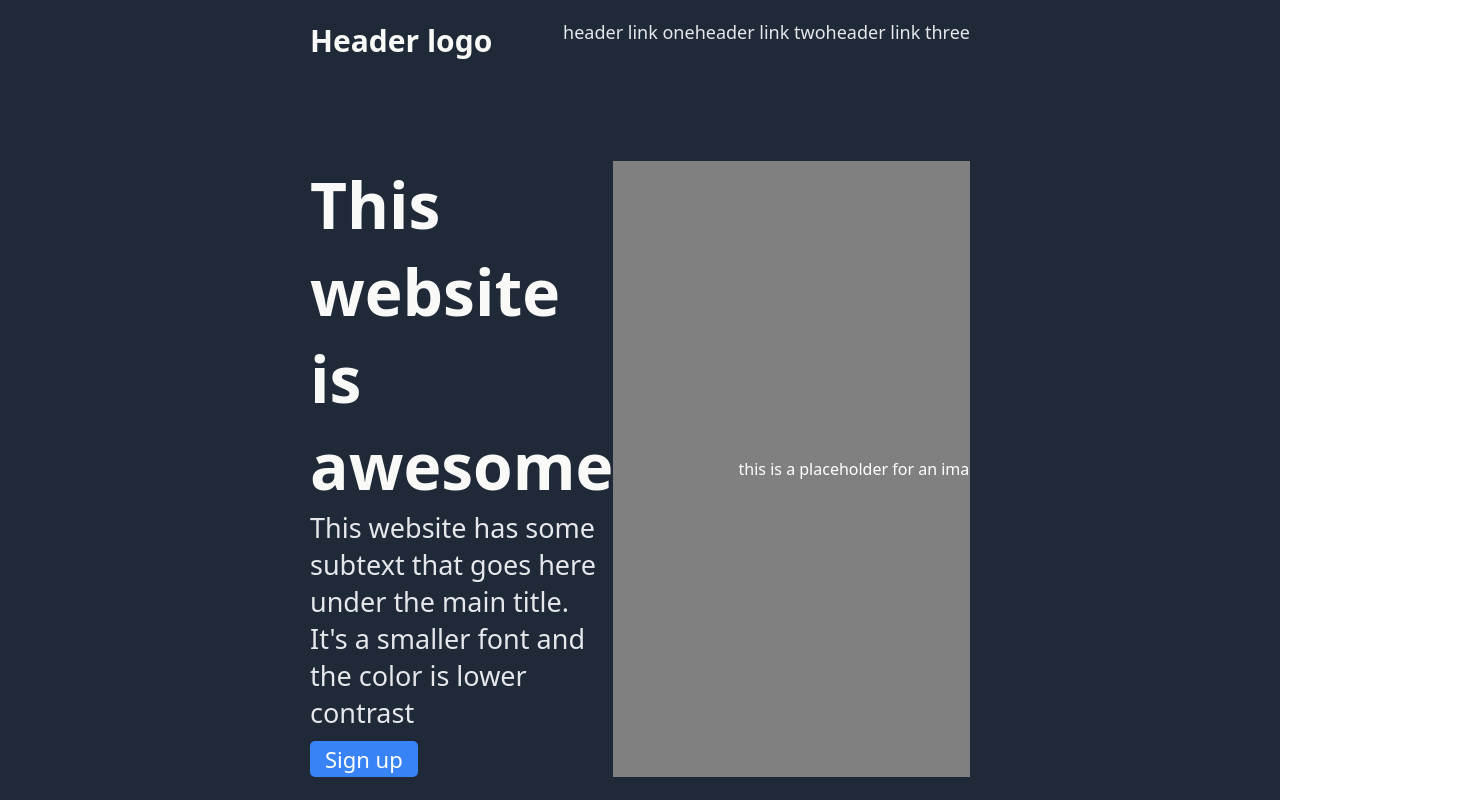
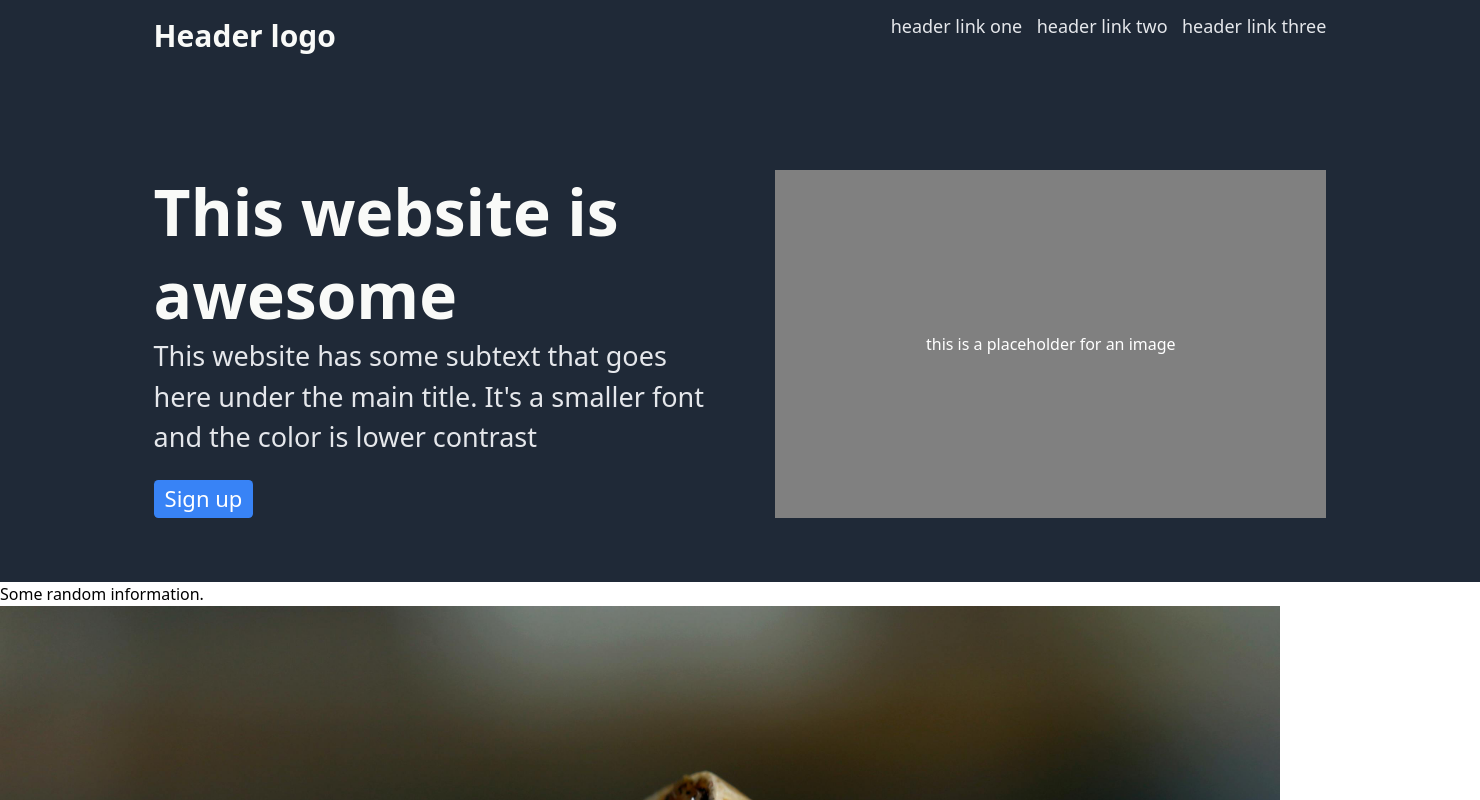
Before and after one commit to raaid3/sample-landing-page, a plain HTML site: page index.html in a window 1280 px wide. Shown: the top 800 px of the page, 1480 px wide, since content can reach past the window. Drawn offline with Linux system fonts and the light colour scheme.

Commit message:
Make improvements branch and improve section-1
Use new CSS skills to improve section-1 of the webpage

```diff
--- a/index.html
+++ b/index.html
@@ -7,21 +7,13 @@
     <link rel="stylesheet" href="style.css">
 </head>
 <body>
-    <!-- <div class="header">
-        <div class="header-logo">Header logo</div>
-        <ul>
-            <li>header link one</li>
-            <li>header link two</li>
-            <li>header link three</li>
-        </ul>
-    </div> -->
 
     <div class="section-1">
 
         <div class="s1-c1">
             <div class="s1-hl">Header logo</div>
 
-            <ul>
+            <ul role="list">
                 <li>header link one</li>
                 <li>header link two</li>
                 <li>header link three</li>
@@ -29,7 +21,7 @@
         </div>
 
         <div class="s1-c2">
-            <div class="s1-c">
+            <div id="s1-text">
                 <div class="s1-h">This website is awesome</div>
                 <div class="s1-st">This website has some subtext that goes here under the main title. It's a smaller font and the color is lower contrast</div>
                 <button class="s1-sb">Sign up</button>
--- /dev/null
+++ b/modern-normalize.css
@@ -0,0 +1,213 @@
+/*! modern-normalize v3.0.1 | MIT License | https://github.com/sindresorhus/modern-normalize */
+
+/*
+Document
+========
+*/
+
+/**
+Use a better box model (opinionated).
+*/
+
+*,
+::before,
+::after {
+	box-sizing: border-box;
+}
+
+html {
+	/* Improve consistency of default fonts in all browsers. (https://github.com/sindresorhus/modern-normalize/issues/3) */
+	font-family:
+		system-ui,
+		'Segoe UI',
+		Roboto,
+		Helvetica,
+		Arial,
+		sans-serif,
+		'Apple Color Emoji',
+		'Segoe UI Emoji';
+	line-height: 1.15; /* 1. Correct the line height in all browsers. */
+	-webkit-text-size-adjust: 100%; /* 2. Prevent adjustments of font size after orientation changes in iOS. */
+	tab-size: 4; /* 3. Use a more readable tab size (opinionated). */
+}
+
+/*
+Sections
+========
+*/
+
+body {
+	margin: 0; /* Remove the margin in all browsers. */
+}
+
+/*
+Text-level semantics
+====================
+*/
+
+/**
+Add the correct font weight in Chrome and Safari.
+*/
+
+b,
+strong {
+	font-weight: bolder;
+}
+
+/**
+1. Improve consistency of default fonts in all browsers. (https://github.com/sindresorhus/modern-normalize/issues/3)
+2. Correct the odd 'em' font sizing in all browsers.
+*/
+
+code,
+kbd,
+samp,
+pre {
+	font-family:
+		ui-monospace,
+		SFMono-Regular,
+		Consolas,
+		'Liberation Mono',
+		Menlo,
+		monospace; /* 1 */
+	font-size: 1em; /* 2 */
+}
+
+/**
+Add the correct font size in all browsers.
+*/
+
+small {
+	font-size: 80%;
+}
+
+/**
+Prevent 'sub' and 'sup' elements from affecting the line height in all browsers.
+*/
+
+sub,
+sup {
+	font-size: 75%;
+	line-height: 0;
+	position: relative;
+	vertical-align: baseline;
+}
+
+sub {
+	bottom: -0.25em;
+}
+
+sup {
+	top: -0.5em;
+}
+
+/*
+Tabular data
+============
+*/
+
+/**
+Correct table border color inheritance in Chrome and Safari. (https://issues.chromium.org/issues/40615503, https://bugs.webkit.org/show_bug.cgi?id=195016)
+*/
+
+table {
+	border-color: currentcolor;
+}
+
+/*
+Forms
+=====
+*/
+
+/**
+1. Change the font styles in all browsers.
+2. Remove the margin in Firefox and Safari.
+*/
+
+button,
+input,
+optgroup,
+select,
+textarea {
+	font-family: inherit; /* 1 */
+	font-size: 100%; /* 1 */
+	line-height: 1.15; /* 1 */
+	margin: 0; /* 2 */
+}
+
+/**
+Correct the inability to style clickable types in iOS and Safari.
+*/
+
+button,
+[type='button'],
+[type='reset'],
+[type='submit'] {
+	-webkit-appearance: button;
+}
+
+/**
+Remove the padding so developers are not caught out when they zero out 'fieldset' elements in all browsers.
+*/
+
+legend {
+	padding: 0;
+}
+
+/**
+Add the correct vertical alignment in Chrome and Firefox.
+*/
+
+progress {
+	vertical-align: baseline;
+}
+
+/**
+Correct the cursor style of increment and decrement buttons in Safari.
+*/
+
+::-webkit-inner-spin-button,
+::-webkit-outer-spin-button {
+	height: auto;
+}
+
+/**
+1. Correct the odd appearance in Chrome and Safari.
+2. Correct the outline style in Safari.
+*/
+
+[type='search'] {
+	-webkit-appearance: textfield; /* 1 */
+	outline-offset: -2px; /* 2 */
+}
+
+/**
+Remove the inner padding in Chrome and Safari on macOS.
+*/
+
+::-webkit-search-decoration {
+	-webkit-appearance: none;
+}
+
+/**
+1. Correct the inability to style clickable types in iOS and Safari.
+2. Change font properties to 'inherit' in Safari.
+*/
+
+::-webkit-file-upload-button {
+	-webkit-appearance: button; /* 1 */
+	font: inherit; /* 2 */
+}
+
+/*
+Interactive
+===========
+*/
+
+/*
+Add the correct display in Chrome and Safari.
+*/
+
+summary {
+	display: list-item;
+}
--- a/style.css
+++ b/style.css
@@ -1,16 +1,121 @@
+@import url(modern-normalize.css);
+
+/* CSS Reset */
+:root {
+    line-height: 1.5;
+  }
+
+  h1, h2, h3, h4, h5, figure, p, ol, ul {
+    margin: 0;
+  }
+
+  ol[role="list"], ul[role="list"] {
+    list-style: none;
+    padding-inline: 0;
+  }
+
+  h1, h2, h3, h4, h5 {
+    font-size: inherit;
+    font-weight: inherit;
+  }
+
+  img {
+    display: block;
+    max-inline-size: 100%;
+  }
+
+
 * {
     font-family: system-ui, -apple-system, BlinkMacSystemFont, 'Segoe UI', Roboto, Oxygen, Ubuntu, Cantarell, 'Open Sans', 'Helvetica Neue', sans-serif;
-    box-sizing: border-box;
 }
+
+
+/* My styles */
 
 body {
     display: flex;
     flex-flow: column;
-    margin: 0px;
-    padding: 0px;
+    align-items: center;
 }
 
-.section-1, .footer {
+ul {
+    /* font-size: 1rem; */
+    display: flex;
+    width: fit-content;
+    gap: 0.8em;
+    font-size: 18px;
+    color: #E5E7EB;
+}
+
+.grey-img {
+    background: grey;
+    color: white;
+    display: flex;
+    width: 47%;
+    height: 100%;
+    justify-content: center;
+    align-items: center;
+    flex-shrink: 0;
+}
+
+.section-1 {
+    background-color: #1F2937;
+    align-self: stretch;
+    min-width: 1480px;
+    display: flex;
+    justify-content: space-between;
+    row-gap: 7em;
+    flex-wrap: wrap;
+    padding: 0 12%;
+    padding-bottom: 5%;
+    padding-top: 1%;
+}
+
+.section-1 .s1-c1 {
+    display: flex;
+    justify-content: space-between;
+    width: 100%;
+}
+
+.s1-c2 {
+    display: flex;
+    justify-content: space-between;
+    width: 100%;
+}
+
+#s1-text {
+    max-width: 47%;
+}
+
+.s1-h {
+    font-size: 64px;
+    color: #F9FAF8;
+    font-weight: 900;
+    line-height: 1.3em;
+}
+
+.s1-st {
+    font-size: 27px;
+    color: #E5E7EB;
+}
+
+.s1-sb {
+    background-color: #3883F6;
+    color: white;
+    border-radius: 0.2em;
+    border: none;
+    font-size: 22px;
+    padding: 0.3em 0.5em;
+    margin-top: 1em;
+}
+
+.s1-hl {
+    font-size: 30px;
+    font-weight: bold;
+    color: #F9FAF8;
+}
+
+/* .section-1, .footer {
     background-color: #1F2937;
 }
 
@@ -23,11 +128,7 @@ body {
 }
 
 .section-1 {
-    /* flex-basis: auto; */
-    /* flex-grow: 0; */
-    /* height: 500px; */
     display: flex;
-    /* padding-top: 100px; */
     padding-bottom: 100px;
     padding-right: 310px;
     padding-left: 310px;
@@ -35,15 +136,6 @@ body {
     justify-content: space-between;
     align-items: stretch;
     min-width: 1200px;
-    /* max-height: 500px; */
-    /* width: 700px; */
-    /* align-items: space-between; */
-    /* align-content: ; */
-    /* row-gap: 40px; */
-    /* flex-grow: 0; */
-    /* gap: 10px; */
-    /* row-gap: 55px; */
-    /* justify-content:baseline; */
 }
 
 .s1-c {
@@ -56,11 +148,8 @@ body {
 
 
 .grey-img {
-    /* height: 1%; */
-    /* width: 25%; */
     display: flex;
     width: 500px;
-    /* height: 210px; */
     min-height: 150px;
     background-color: grey;
     justify-content: center;
@@ -69,31 +158,20 @@ body {
     flex-shrink: 0;
 }
 
-.s1-h {
-    font-size: 64px;
-    color: #F9FAF8;
-    font-weight: 900;
-    max-width: 700px;
-    flex-shrink: 0;
-}
+
 
 .s1-st {
     font-size: 27px;
     color: #E5E7EB;
     max-width: 700px;
-}
+} */
 
 /* list formatting */
-ul {
+/* ul {
     display: flex;
-    /* gap: 10px; */
     list-style-type: none;
-    /* margin-left: auto; */
-    /* align-self: flex-end; */
-    /* justify-self: end; */
     padding: 0px;
     margin: 0px;
-    /* margin-left: auto; */
     font-size: 18px;
     color: #E5E7EB;
 }
@@ -106,7 +184,6 @@ a {
     font-size: 30px;
     font-weight: bold;
     color: #F9FAF8;
-    /* margin-left: 150px; */
 }
 
 .s1-sb {
@@ -117,9 +194,6 @@ a {
     font-size: 22px;
     padding: 3px 15px;
     margin-top: 10px;
-    /* width: 100px; */
-    /* height: 50px; */
-    /* flex-grow: 0px; */
 }
 
 .s1-c2 {
@@ -129,11 +203,11 @@ a {
     overflow: hidden;
     width: 100%;
     justify-content: space-between;
-}
+} */
 
 
 /* Section 2 styling */
-
+/*
 .s2-ht {
     font-size: 39px;
     color: #1F2937;
@@ -166,10 +240,10 @@ a {
     display: flex;
     justify-content: space-evenly;
     margin-bottom: 150px;
-}
+} */
 
 /* Section 3 Styles */
-
+/*
 .section-3 {
     background-color: #E5E7EB;
     padding: 100px 300px;
@@ -187,11 +261,11 @@ a {
     font-weight: bolder;
     font-size: 27px;
     margin-top: 10px;
-}
+} */
 
 
 /* Section 4 Styles */
-
+/*
 .section-4 {
     padding: 100px 300px;
 }
@@ -220,10 +294,6 @@ a {
     border-radius: 10px;
 }
 
-/* .s4-c2 {
-    display: flex;
-    justify-content: space-between;
-} */
 
 .s4-sb {
     display: inline-block;
@@ -234,9 +304,7 @@ a {
     padding: 5px 40px;
     align-self: center;
     font-weight: bolder;
-    /* justify-self: end; */
-    /* width: fit-content; */
-}
+} */
 
 
 /* Footer Styles */
```
